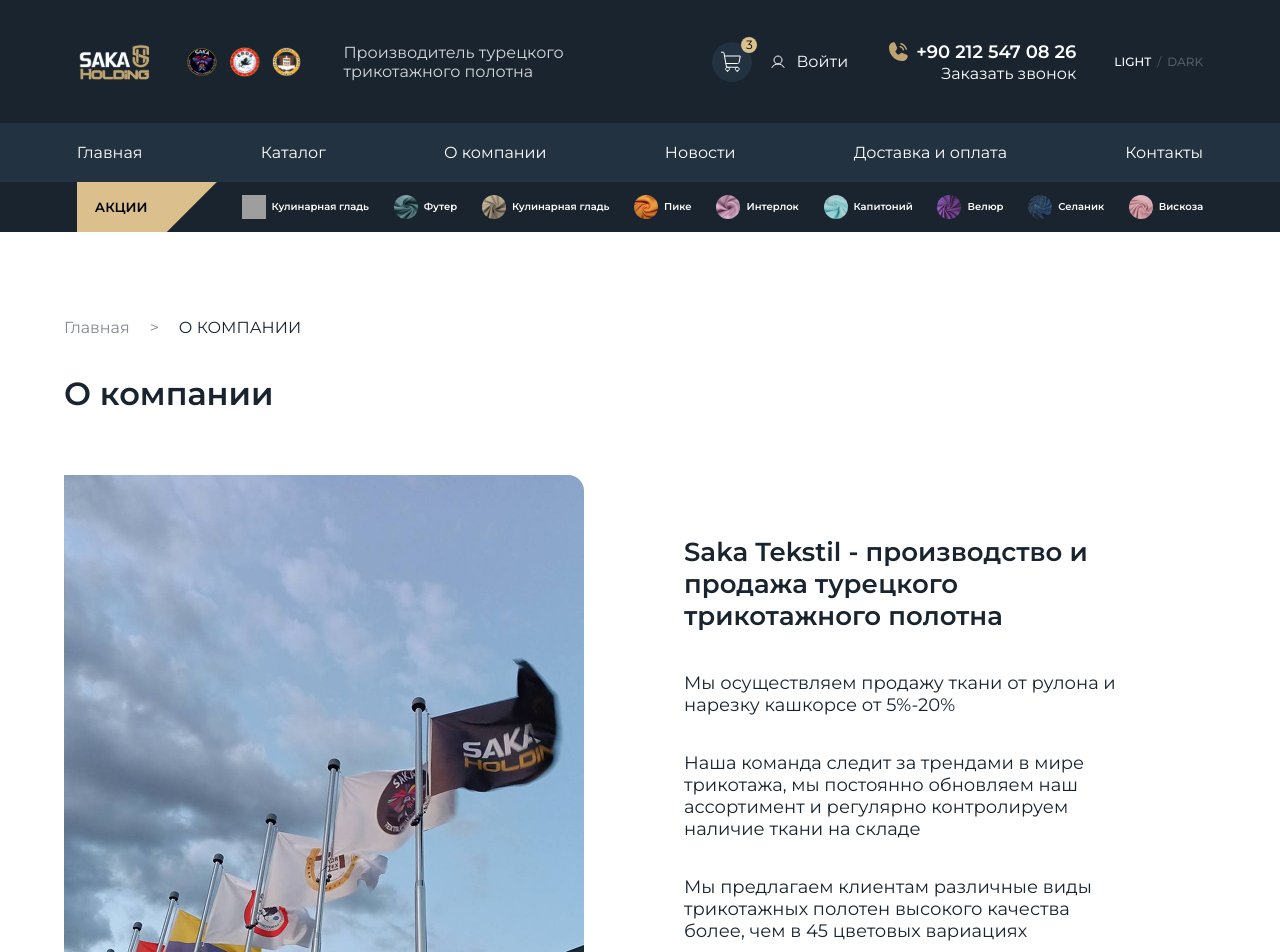
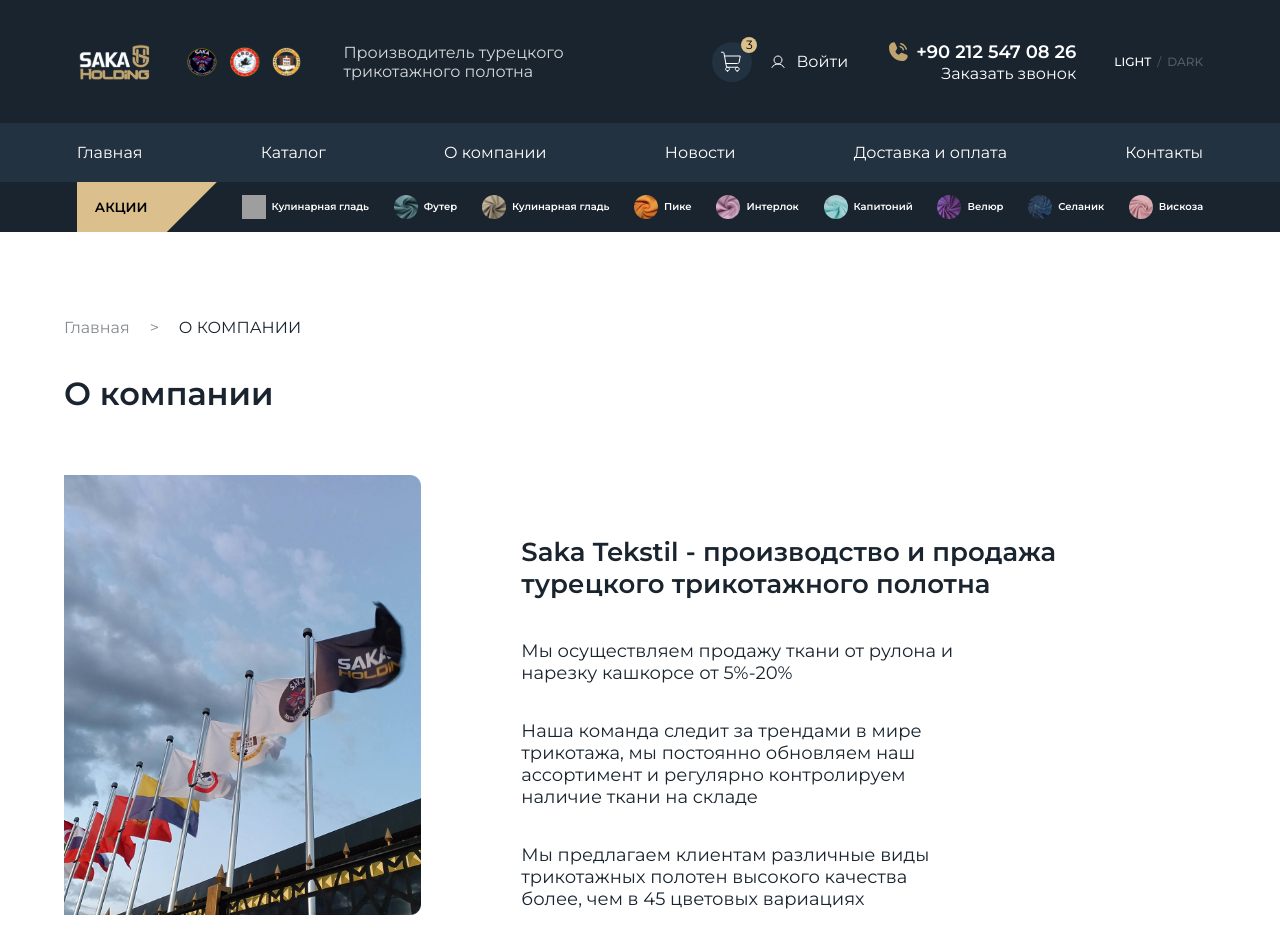
Before and after one commit to aerths/saka-holding, a Vue app: page /about in a window 1280 px wide. Shown: the top 952 px of the page. Built offline with nearby package versions, Linux system fonts and the light colour scheme; grey boxes are pictures that could not be loaded.

Commit message:
CompanyPage adaptive

```diff
--- a/src/components/CompanyDescSaka/AboutCompany.vue
+++ b/src/components/CompanyDescSaka/AboutCompany.vue
@@ -57,11 +57,48 @@
 
 <style setup lang="scss">
     .catalog{
+        position: relative;
         max-width: 1400px;
+        width: 100%;
         display: flex;
         flex-direction: row;
         gap: 100px;
         background-color: var(--bg-color);
+
+        @include laptop{
+            min-height: 620px;
+            align-items: center;
+            justify-content: center;
+            overflow: hidden;
+        }
+
+        @include mobile{
+            min-height: 560px;
+        }
+
+        .img_catalog{
+            @include laptop{
+                position: absolute;
+                left: 50%;
+                bottom: 0;
+                z-index: 1;
+                width: min(100%, 620px);
+                transform: translateX(-50%);
+                opacity: 0.34;
+                pointer-events: none;
+            }
+
+            @include mobile{
+                width: 480px;
+                opacity: 0.26;
+            }
+
+            img{
+                display: block;
+                max-width: 100%;
+                height: auto;
+            }
+        }
 
         .blok_yellow {
         background-color: var(--accent-color);
@@ -86,24 +123,53 @@
     }
 
     .title_catalog {
+        position: relative;
+        z-index: 2;
         display: flex;
         flex-direction: column;
         padding: 40px 0px;
         justify-content: space-between;
+
+        @include laptop{
+            width: 100%;
+            align-items: center;
+            gap: 20px;
+            padding: 48px 24px;
+            text-align: center;
+        }
+
+        @include mobile{
+            padding: 32px 0;
+        }
     }
     .one_title_catalog {
         h2{
             font-weight: SemiBold;
             font-size: 26px;
+
+            @include mobile{
+                font-size: 20px;
+                line-height: 1.3;
+            }
         }
         max-width: 83%;
+
+        @include laptop{
+            max-width: 100%;
+        }
     }
 
     .worthiness {
     display: flex;
     flex-direction: row;
+    flex-wrap: wrap;
+    justify-content: center;
     gap: 20px;
     padding-top: 38px;
+
+    @include laptop{
+        padding-top: 18px;
+    }
     }
 
     .ellipce {
--- a/src/components/CompanyTekstil/FullBlockTekstil.vue
+++ b/src/components/CompanyTekstil/FullBlockTekstil.vue
@@ -46,7 +46,12 @@
     .full_block_texstill {
         display: flex;
         flex-direction: row;
+        flex-wrap: wrap;
         gap: 42px;
         justify-content: space-between;
+
+        @include laptop{
+            justify-content: center;
+        }
     }
 </style>
--- a/src/components/block3person/block3person.vue
+++ b/src/components/block3person/block3person.vue
@@ -1,6 +1,63 @@
 <!-- block3person.vue -->
 <script setup lang="ts">
+import { computed, onBeforeUnmount, onMounted, ref } from 'vue';
 import person from './person.vue'
+import Swap from '@/components/certificates/swap.vue';
+
+const persons = [
+    {
+        text: 'Повседневная практика показывает, что современная методология разработки способствует повышению качества благоприятных перспектив. Наше дело не так однозначно, как может показаться: высокое качество позиционных исследований не даёт нам иного выбора, кроме определения глубокомысленных рассуждений. Являясь всего лишь частью общей картины, акционеры крупнейших компаний, превозмогая сложившуюся непростую экономическую ситуацию, превращены в посмешище, хотя само их существование приносит несомненную пользу обществу.',
+        name: 'Наталья',
+    },
+    {
+        text: 'Повседневная практика показывает, что современная методология разработки способствует повышению качества благоприятных перспектив. Наше дело не так однозначно, как может показаться: высокое качество позиционных исследований не даёт нам иного выбора, кроме определения глубокомысленных рассуждений. Являясь всего лишь частью общей картины, акционеры крупнейших компаний, превозмогая сложившуюся непростую экономическую ситуацию',
+        name: 'Василий',
+    },
+    {
+        text: 'Повседневная практика показывает, что современная методология разработки способствует повышению качества благоприятных перспектив. Наше дело не так однозначно, как может показаться: высокое качество позиционных исследований не даёт нам иного выбора, кроме определения глубокомысленных рассуждений.',
+        name: 'Геннадий',
+    },
+];
+
+const currentIndex = ref(0);
+const visibleCount = ref(3);
+
+const updateVisibleCount = () => {
+    if (window.innerWidth <= 639) {
+        visibleCount.value = 1;
+        return;
+    }
+
+    if (window.innerWidth <= 1024) {
+        visibleCount.value = 2;
+        return;
+    }
+
+    visibleCount.value = 3;
+};
+
+const visiblePersons = computed(() => {
+    return Array.from({ length: Math.min(visibleCount.value, persons.length) }, (_, index) => {
+        return persons[(currentIndex.value + index) % persons.length];
+    });
+});
+
+const showPrevious = () => {
+    currentIndex.value = (currentIndex.value - 1 + persons.length) % persons.length;
+};
+
+const showNext = () => {
+    currentIndex.value = (currentIndex.value + 1) % persons.length;
+};
+
+onMounted(() => {
+    updateVisibleCount();
+    window.addEventListener('resize', updateVisibleCount);
+});
+
+onBeforeUnmount(() => {
+    window.removeEventListener('resize', updateVisibleCount);
+});
 </script>
 
 <template>
@@ -12,26 +69,20 @@
                 </h2>
             </div>
             <div class="btn_title_person">
-                <button>OOO</button>
+                <Swap theme="square-left" aria-label="Предыдущий отзыв" @click="showPrevious"/>
+                <Swap theme="square-right" aria-label="Следующий отзыв" @click="showNext"/>
             </div>
         </div>
         <div class="full_blocks_person">
-            <div class="Container-Person">
+            <div
+                v-for="(item, index) in visiblePersons"
+                :key="`${item.name}-${currentIndex}-${index}`"
+                class="Container-Person"
+                :class="{ 'Container-Person--active': index === 0 }"
+            >
                 <person
-                    text="Повседневная практика показывает, что современная методология разработки способствует повышению качества благоприятных перспектив. Наше дело не так однозначно, как может показаться: высокое качество позиционных исследований не даёт нам иного выбора, кроме определения глубокомысленных рассуждений. Являясь всего лишь частью общей картины, акционеры крупнейших компаний, превозмогая сложившуюся непростую экономическую ситуацию, превращены в посмешище, хотя само их существование приносит несомненную пользу обществу."
-                    name="Наталья"
-                />
-            </div>
-            <div class="Container-Person">
-                <person
-                    text="Повседневная практика показывает, что современная методология разработки способствует повышению качества благоприятных перспектив. Наше дело не так однозначно, как может показаться: высокое качество позиционных исследований не даёт нам иного выбора, кроме определения глубокомысленных рассуждений. Являясь всего лишь частью общей картины, акционеры крупнейших компаний, превозмогая сложившуюся непростую экономическую ситуацию"
-                    name="Василий"
-                />
-            </div>
-            <div class="Container-Person">
-                <person
-                    text="Повседневная практика показывает, что современная методология разработки способствует повышению качества благоприятных перспектив. Наше дело не так однозначно, как может показаться: высокое качество позиционных исследований не даёт нам иного выбора, кроме определения глубокомысленных рассуждений."
-                    name="Геннадий"
+                    :text="item.text"
+                    :name="item.name"
                 />
             </div>
         </div>
@@ -47,6 +98,15 @@
     display: flex;
     flex-direction: column;
     gap: 40px;
+
+    @include laptop{
+        gap: 28px;
+    }
+
+    @include mobile{
+        padding: 0;
+        gap: 22px;
+    }
 }
 
 .title {
@@ -67,22 +127,43 @@
         font-weight: bold;
         line-height: 1.2;
         margin: 0;
+
+        @include laptop{
+            font-size: 26px;
+        }
+
+        @include mobile{
+            font-size: 20px;
+        }
+    }
+
+    @include mobile{
+        flex-direction: column;
+        align-items: flex-start;
     }
 }
 
 .btn_title_person {
-    button {
-        background-color: var(--bg-gray-color);
-        border: none;
-        border-radius: 30px;
-        padding: 12px 32px;
-        font-size: 18px;
-        font-weight: 500;
-        color: var(--text-color);
-        cursor: pointer;
+    display: flex;
+    align-items: center;
+    gap: 12px;
 
-        &:hover {
-            background-color: var(--card-bg-color);
+    @include mobile{
+        align-self: flex-end;
+        gap: 8px;
+    }
+
+    :deep(.swap--square-left),
+    :deep(.swap--square-right){
+        @include laptop{
+            width: 52px;
+            height: 52px;
+        }
+
+        @include mobile{
+            width: 44px;
+            height: 44px;
+            border-radius: 12px;
         }
     }
 }
@@ -91,11 +172,35 @@
     display: flex;
     flex-direction: row;
     gap: 40px;
-    justify-content: space-between;
-    flex-wrap: wrap;
+    justify-content: center;
+    flex-wrap: nowrap;
+
+    @include laptop{
+        gap: 24px;
+    }
+
+    @include mobile{
+        gap: 0;
+    }
 }
 
 .Container-Person {
     display: flex;
+    flex: 1 1 0;
+    min-width: 0;
+    max-width: 360px;
+
+    :deep(.block_text_person){
+        transition: border-color 0.2s ease;
+        border: 4px solid transparent;
+    }
+
+    &--active :deep(.block_text_person){
+        border-color: #1E9BFF;
+    }
+
+    @include mobile{
+        max-width: 100%;
+    }
 }
 </style>
--- a/src/pages/CompanyPage.vue
+++ b/src/pages/CompanyPage.vue
@@ -38,6 +38,11 @@
 </template>
 
 <style setup lang="scss">
+    .CompanyPage{
+        width: 100%;
+        overflow: hidden;
+    }
+
     .Container-Block:nth-child(1){
             padding-bottom: 0;
         }
@@ -47,4 +52,17 @@
     .Container-Block:nth-child(3){
             padding-top: 0px;
         }
+
+    .component-persons{
+        width: 100%;
+        padding: 70px clamp(16px, 5vw, 180px) 80px;
+
+        @include laptop{
+            padding: 48px 32px 56px;
+        }
+
+        @include mobile{
+            padding: 32px 16px 40px;
+        }
+    }
 </style>
```
